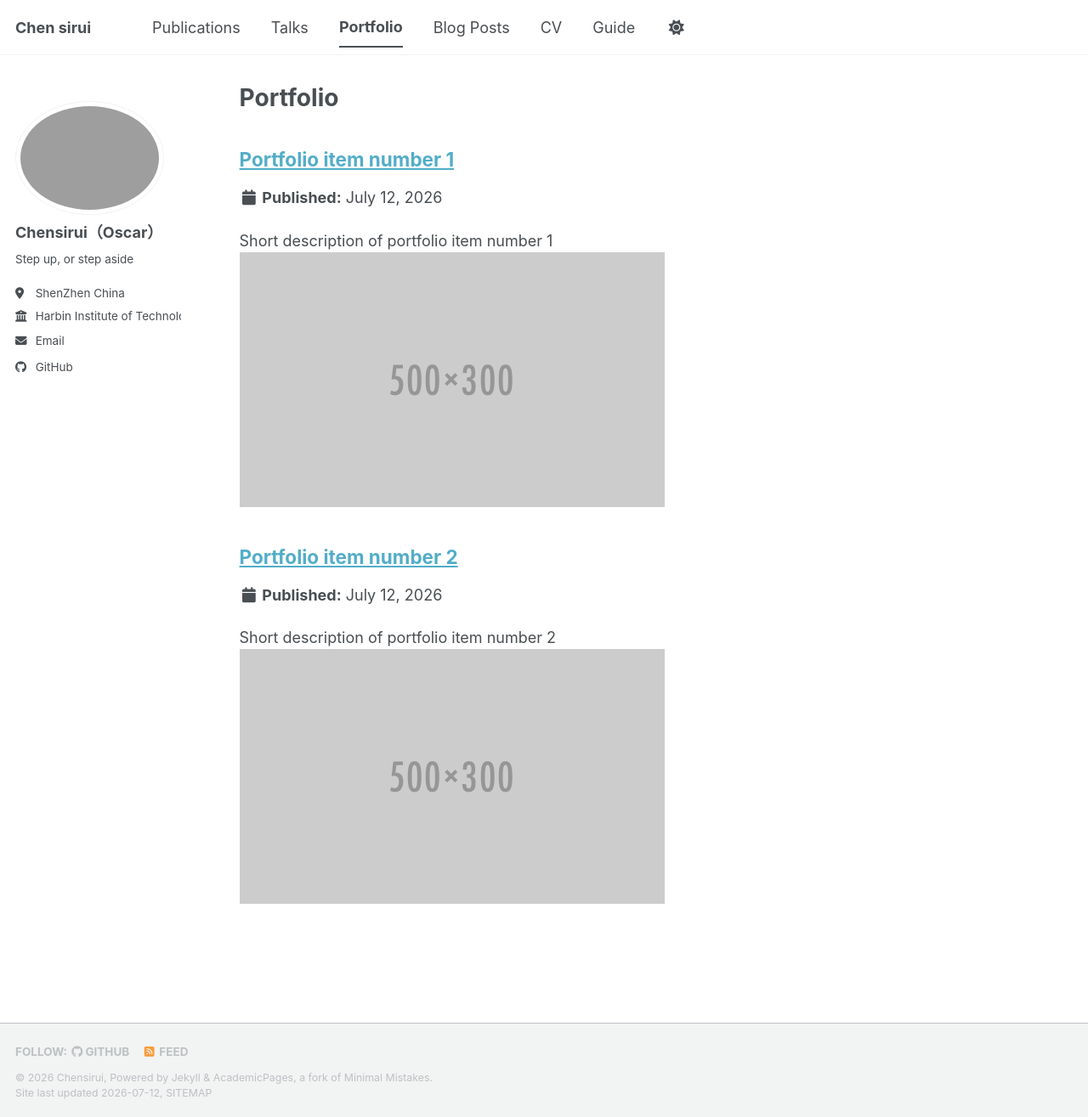
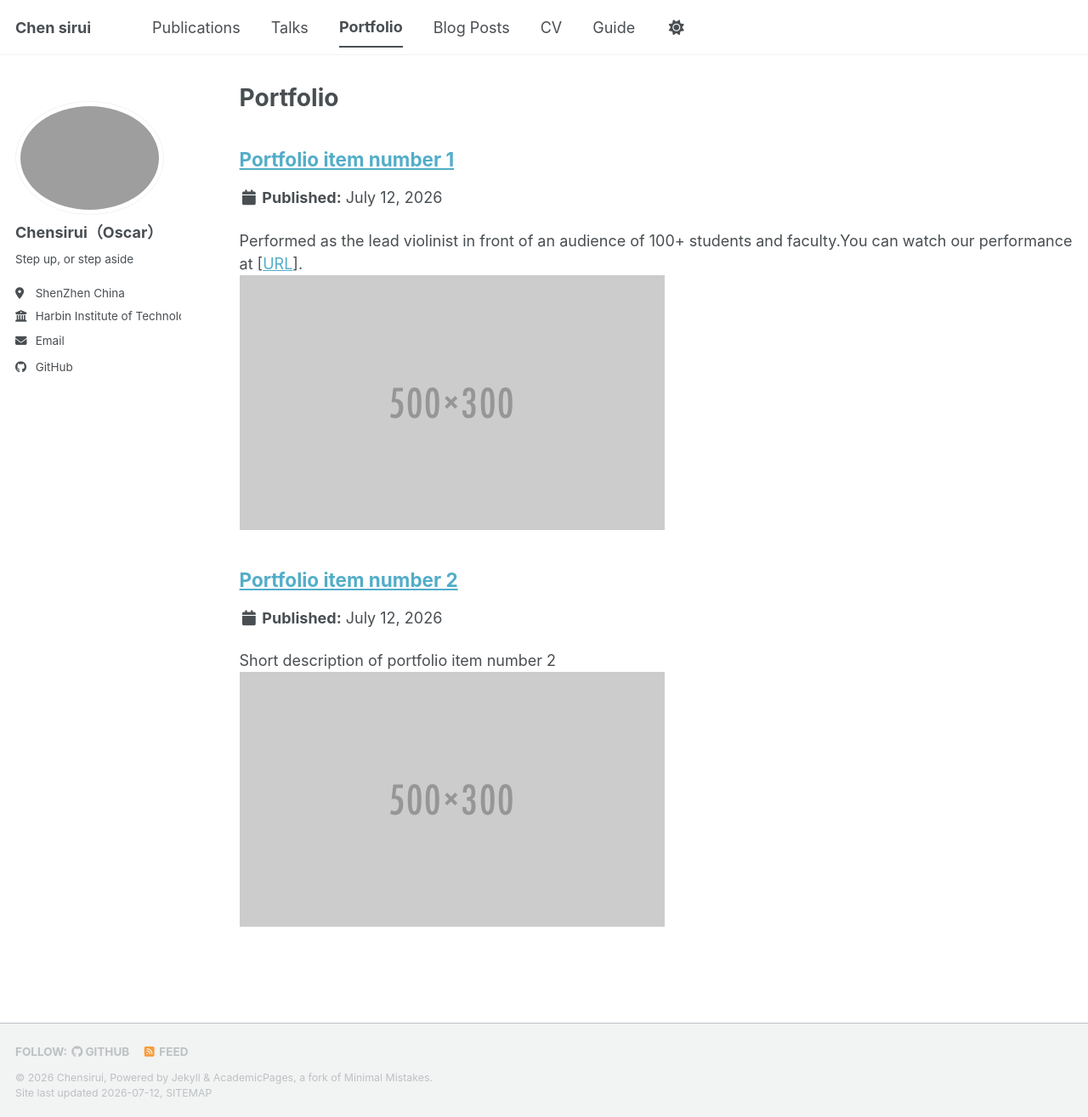
Before and after one commit to Oscar-Chen06/Oscar-Chen06.github.io, a Jekyll site: the page built from _pages/portfolio.html, in a window 1280 px wide and 1315 px high. Shown: the whole window at 85% size. Built offline with Jekyll 4.4.1, drawn with Linux system fonts in a browser that asks for light colours; a style sheet for code colours, icons or effects is not loaded.

Commit message:
Update portfolio-1.md

```diff
--- a/_portfolio/portfolio-1.md
+++ b/_portfolio/portfolio-1.md
@@ -1,6 +1,6 @@
 ---
 title: "Portfolio item number 1"
-excerpt: "Short description of portfolio item number 1<br/><img src='/images/500x300.png'>"
+excerpt: "Performed as the lead violinist in front of an audience of 100+ students and faculty.You can watch our performance at [[URL](https://www.bilibili.com/video/BV1p8Js6tEAq/?spm_id_from=333.337.search-card.all.click&vd_source=e6fe4f95991647bd7bac3b8f22b3d781)].<br/><img src='/images/500x300.png'>"
 collection: portfolio
 ---
 
```
